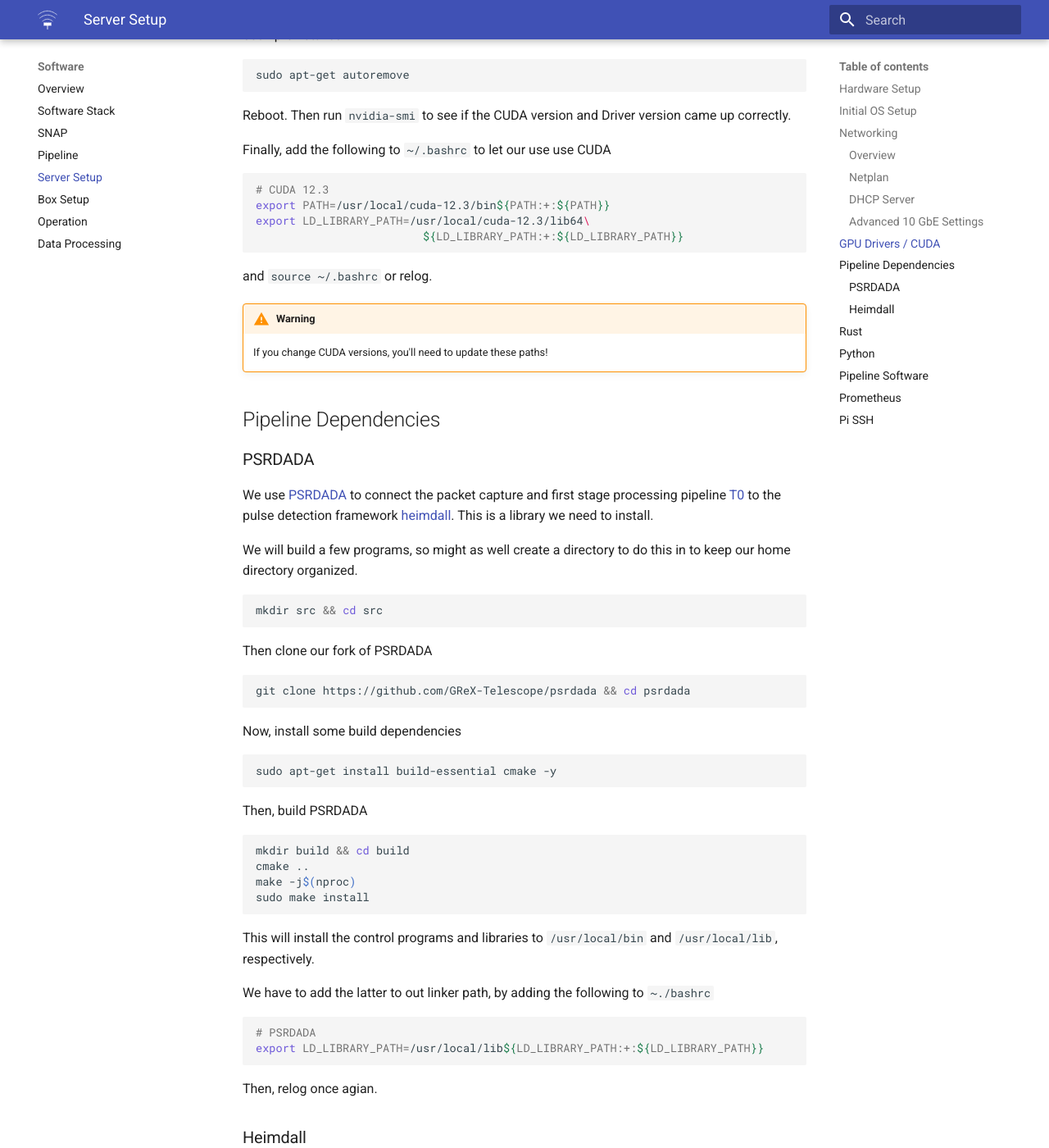
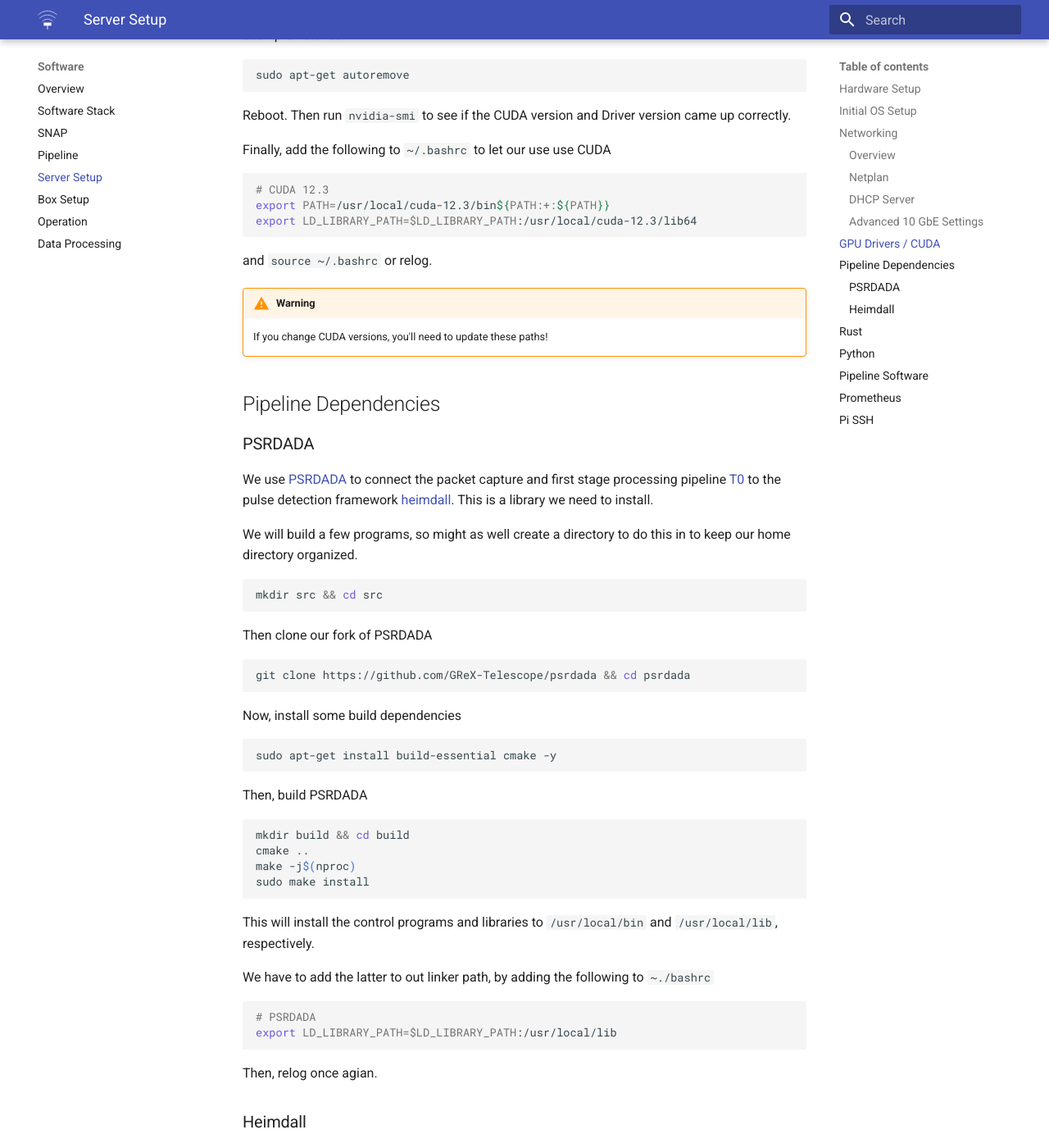
Before and after one commit to courtneyjkeeler/grex-telescope.github.io, an MkDocs documentation site: the page built from docs/software/server_setup.md, in a window 1280 px wide and 1400 px high, scrolled down 6640 px. Shown: the whole window at 82% size. Built offline with MkDocs 1.6.1 and Material for MkDocs 9.7.7, drawn with Linux system fonts in a browser that asks for light colours.

Commit message:
fix some paths

````diff
--- a/docs/software/server_setup.md
+++ b/docs/software/server_setup.md
@@ -271,8 +271,7 @@ Finally, add the following to `~/.bashrc` to let our use use CUDA
 ```sh
 # CUDA 12.3
 export PATH=/usr/local/cuda-12.3/bin${PATH:+:${PATH}}
-export LD_LIBRARY_PATH=/usr/local/cuda-12.3/lib64\
-                         ${LD_LIBRARY_PATH:+:${LD_LIBRARY_PATH}}
+export LD_LIBRARY_PATH=$LD_LIBRARY_PATH:/usr/local/cuda-12.3/lib64
 ```
 
 and `source ~/.bashrc` or relog.
@@ -320,7 +319,7 @@ We have to add the latter to out linker path, by adding the following to `~./bas
 
 ```sh
 # PSRDADA
-export LD_LIBRARY_PATH=/usr/local/lib${LD_LIBRARY_PATH:+:${LD_LIBRARY_PATH}}
+export LD_LIBRARY_PATH=$LD_LIBRARY_PATH:/usr/local/lib
 ```
 
 Then, relog once agian.
````
Also changed, not shown: docs/software/snap.md (+1 -1 lines).
